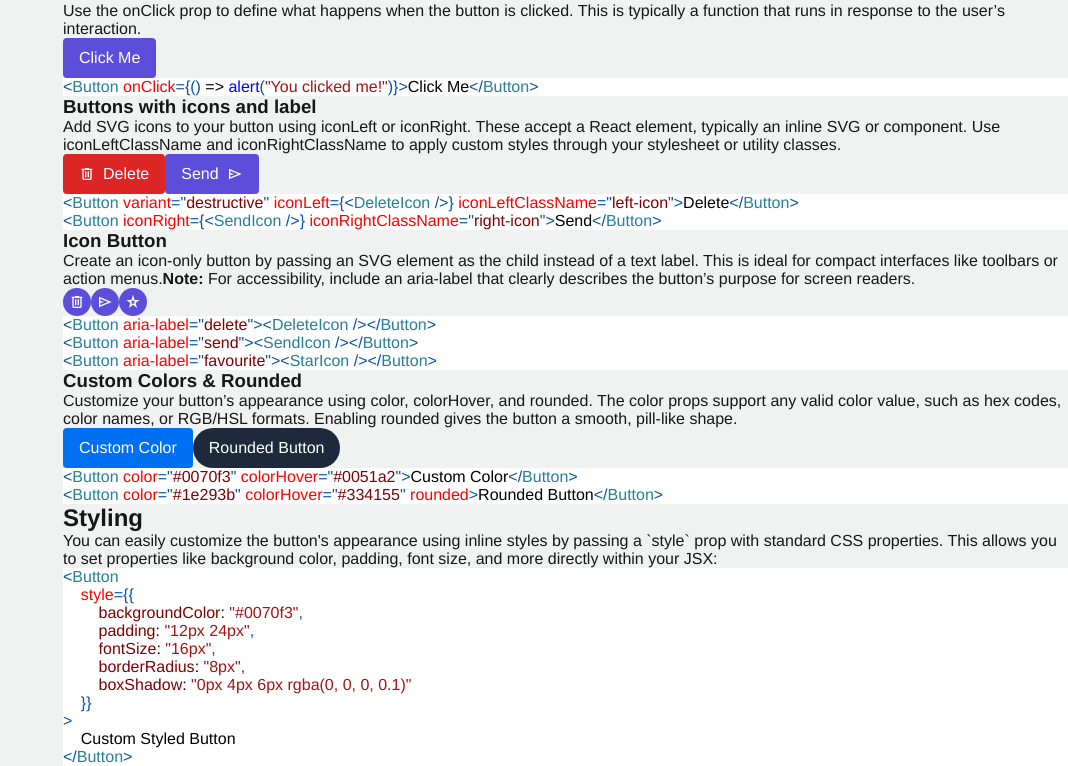
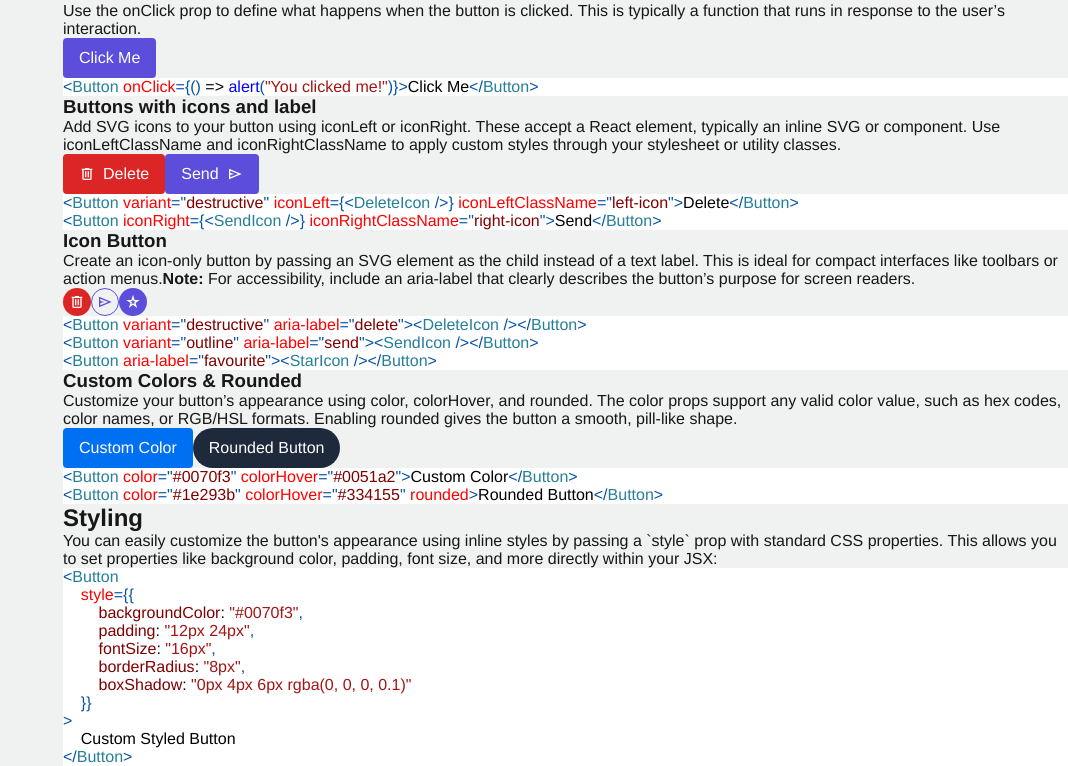
Before and after one commit to jalbe0076/component_kit, a Next.js app: page /button in a window 1280 px wide. Shown: the part 1537-2303 px from the top of the page, without its empty margins (212-1280 px from the left). Built offline with nearby package versions, Linux system fonts and the light colour scheme.

Commit message:
Add variants to icon buttons

```diff
--- a/src/app/button/page.tsx
+++ b/src/app/button/page.tsx
@@ -479,10 +479,10 @@ export default function ButtonDocs() {
           </p>
 
           <div>
-            <Button aria-label="delete">
+            <Button variant="destructive" aria-label="delete">
               <DeleteIcon />
             </Button>
-            <Button aria-label="send">
+            <Button variant="outline" aria-label="send">
               <SendIcon />
             </Button>
             <Button aria-label="favourite">
@@ -491,10 +491,10 @@ export default function ButtonDocs() {
           </div>
           <div>
             <CodeBlock
-              code={`<Button aria-label="delete"><DeleteIcon /></Button>`}
+              code={`<Button variant="destructive" aria-label="delete"><DeleteIcon /></Button>`}
             />
             <CodeBlock
-              code={`<Button aria-label="send"><SendIcon /></Button>`}
+              code={`<Button variant="outline" aria-label="send"><SendIcon /></Button>`}
             />
             <CodeBlock
               code={`<Button aria-label="favourite"><StarIcon /></Button>`}
```
